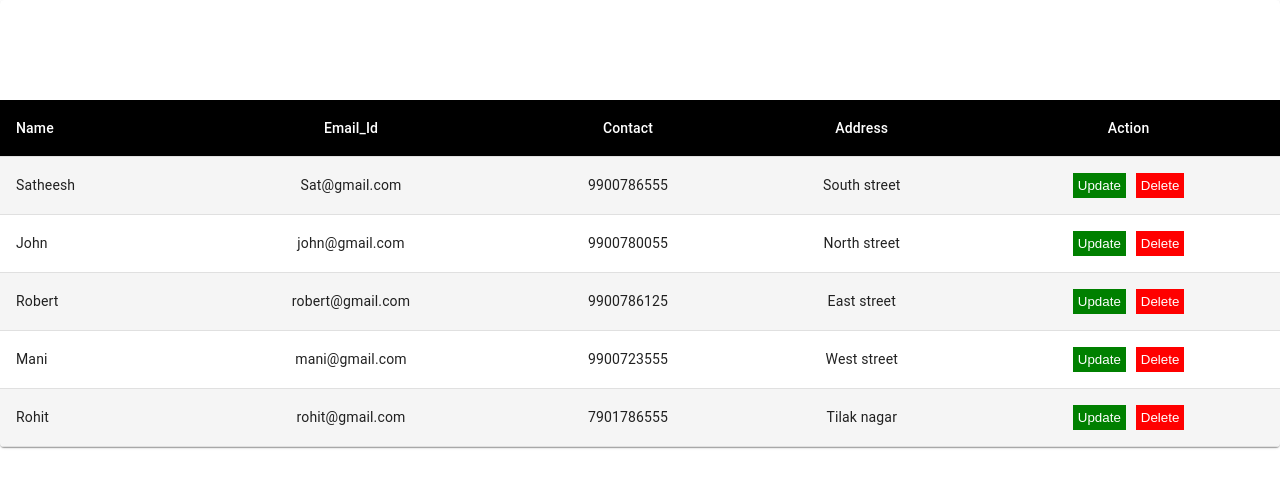
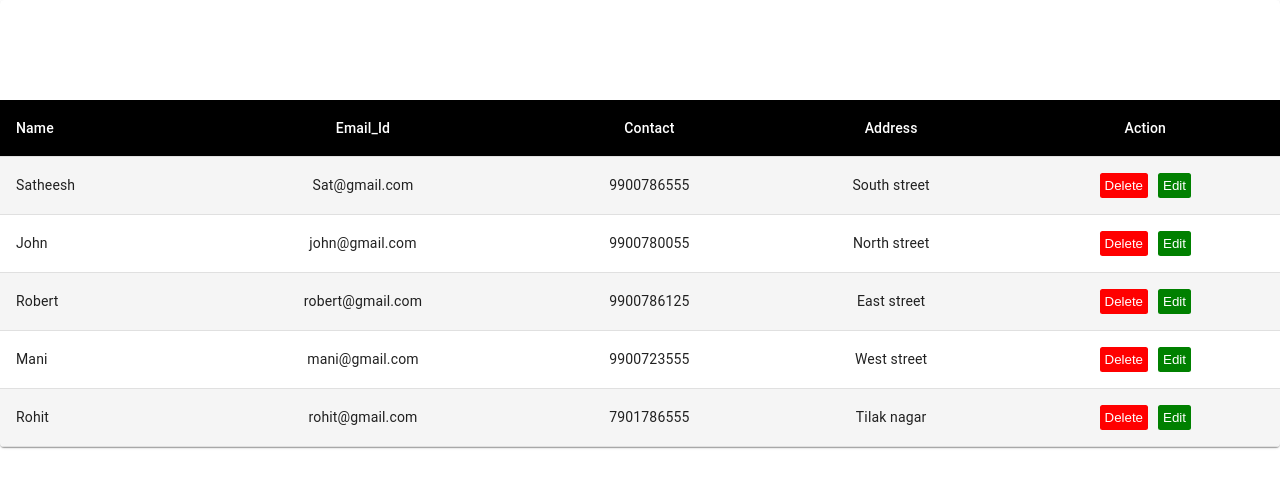
Before and after one commit to jppingal/curd-api-mthods, a React (Create React App) app: page / in a window 1280 px wide. Shown: the top 488 px of the page. Built offline with nearby package versions, Linux system fonts and the light colour scheme; data requests are answered from the project's data file.

Commit message:
Implemented Delete Operation

```diff
--- a/src/App.js
+++ b/src/App.js
@@ -1,5 +1,5 @@
 
-import {Routes, Route } from 'react-router-dom';
+import { Routes, Route } from 'react-router-dom';
 import './App.css';
 import CreateUser from './components/CreateUser';
 import Home from './components/Home';
@@ -7,13 +7,10 @@ import Home from './components/Home';
 function App() {
   return (
     <div className="App">
-    <Routes>
-      <Route path='/' element={<Home />}/>
-      <Route path='create' element={<CreateUser />}/>
-    </Routes>
-
-    {/* <CreateUser/>
-    <Home/> */}
+      <Routes>
+        <Route path='/' element={<Home />} />
+        <Route path='create' element={<CreateUser />} />
+      </Routes>
     </div>
   );
 }
--- a/src/components/CreateUser.js
+++ b/src/components/CreateUser.js
@@ -1,7 +1,7 @@
 import React from "react";
 
-const CreateUser = () =>{
-    return(
+const CreateUser = () => {
+    return (
         <h1>CreateUser</h1>
     )
 }
--- a/src/components/Home.js
+++ b/src/components/Home.js
@@ -8,7 +8,7 @@ import TableHead from '@material-ui/core/TableHead';
 import TableRow from '@material-ui/core/TableRow';
 import Paper from '@material-ui/core/Paper';
 import { useSelector, useDispatch } from "react-redux";
-import { loadUsers } from "../redux/action";
+import { deleteUser, loadUsers } from "../redux/action";
 
 const StyledTableCell = withStyles((theme) => ({
     head: {
@@ -52,13 +52,22 @@ const Home = () => {
 
     let dispatch = useDispatch()
 
-    const {users}=  useSelector(state=> state.data)
+    const { users } = useSelector(state => state.data)
 
-    useEffect(()=>{
+    useEffect(() => {
         dispatch(loadUsers())
     }, [])
+
+    const handleDeleteButton = (id) => {
+        if (window.confirm("Are you sure wanted to delete the user ?")) {
+            dispatch(deleteUser(id))
+        }
+    }
     return (
         <div>
+            {!!users === " " ? <p> Please Start json server go to terminal and type 'npm run server'</p> : " "
+            }
+
             <TableContainer component={Paper}>
                 <Table className={Styles.table} aria-label="customized table">
                     <TableHead>
@@ -80,8 +89,27 @@ const Home = () => {
                                 <StyledTableCell align="center">{elem.contact}</StyledTableCell>
                                 <StyledTableCell align="center">{elem.adderss}</StyledTableCell>
                                 <StyledTableCell align="center">
-                                <button style={{marginRight: 10, backgroundColor: 'green', color: 'white', border: 'none', padding: 5}}>Update</button>
-                                <button style={{ backgroundColor: 'red', color: 'white', border: 'none', padding: 5}}>Delete</button>
+                                    <button
+                                        style={{
+                                            marginRight: 10,
+                                            backgroundColor: 'red',
+                                            color: 'white',
+                                            border: 'none',
+                                            padding: 5,
+                                            borderRadius: '2.5px'
+                                        }}
+                                        onClick={() => handleDeleteButton(elem.id)}>
+                                        Delete
+                                    </button>
+                                    <button style={{
+                                        backgroundColor: 'green',
+                                        color: 'white',
+                                        border: 'none',
+                                        padding: 5,
+                                        borderRadius: '2.5px'
+                                    }}>
+                                        Edit
+                                    </button>
                                 </StyledTableCell>
                             </StyledTableRow>
                         ))}
--- a/src/redux/action.js
+++ b/src/redux/action.js
@@ -1,19 +1,37 @@
+import { type } from "@testing-library/user-event/dist/type";
 import axios from "axios";
 import * as types from "./actionTypes";
 
-const getUsers= (users)=>({
+const getUsers = (users) => ({
     type: types.GET_USERS,
     payload: users,
 });
 
-export const loadUsers = ()=>{
-    return function(dispatch) {
+const userDeleted = () => ({
+    type: types.DELETE_USER,
+})
+
+export const loadUsers = () => {
+    return function (dispatch) {
         // axios.get(`${process.env.REACT_APP_API_KEY}`)
         axios.get('http://localhost:5000/user/')
-        .then((res)=>{
-            console.log("res", res);
-            dispatch(getUsers(res.data))
-        })
-        .catch((error)=> console.log("Error :", error))
+            .then((res) => {
+                console.log("res", res);
+                dispatch(getUsers(res.data))
+            })
+            .catch((error) => console.log("Get Error :", error))
     };
 };
+
+export const deleteUser = (id) => {
+    return function (dispatch) {
+        // axios.get(`${process.env.REACT_APP_API_KEY}`)
+        axios.delete(`http://localhost:5000/user/${id}`)
+            .then((res) => {
+                console.log("res", res);
+                dispatch(userDeleted())
+                dispatch(loadUsers())
+            })
+            .catch((error) => console.log("Delete Error :", error))
+    };
+};
--- a/src/redux/actionTypes.js
+++ b/src/redux/actionTypes.js
@@ -1 +1,2 @@
 export const GET_USERS = "GET_USERS";
+export const DELETE_USER = "DELETE_USERS";
--- a/src/redux/reducer.js
+++ b/src/redux/reducer.js
@@ -1,22 +1,28 @@
+import { findAllByDisplayValue } from "@testing-library/react";
 import * as types from "./actionTypes";
 
 const initialState = {
-    users : [],
+    users: [],
     user: {},
-    loading : true
+    loading: true
 };
 
-const usersReducers = (state= initialState, action) =>{
+const usersReducers = (state = initialState, action) => {
     switch (action.type) {
-        case types.GET_USERS :
-        return{
-            ...state,
-            users: action.payload,
-            loading: false
-        }
+        case types.GET_USERS:
+            return {
+                ...state,
+                users: action.payload,
+                loading: false
+            };
+        case types.DELETE_USER:
+            return {
+                ...state,
+                loading: false
+            };
         default:
-        return state;
-    }
+            return state;
+    };
 };
 
 export default usersReducers;
```
Also changed, not shown: src/index.css (line endings or trailing spaces).
